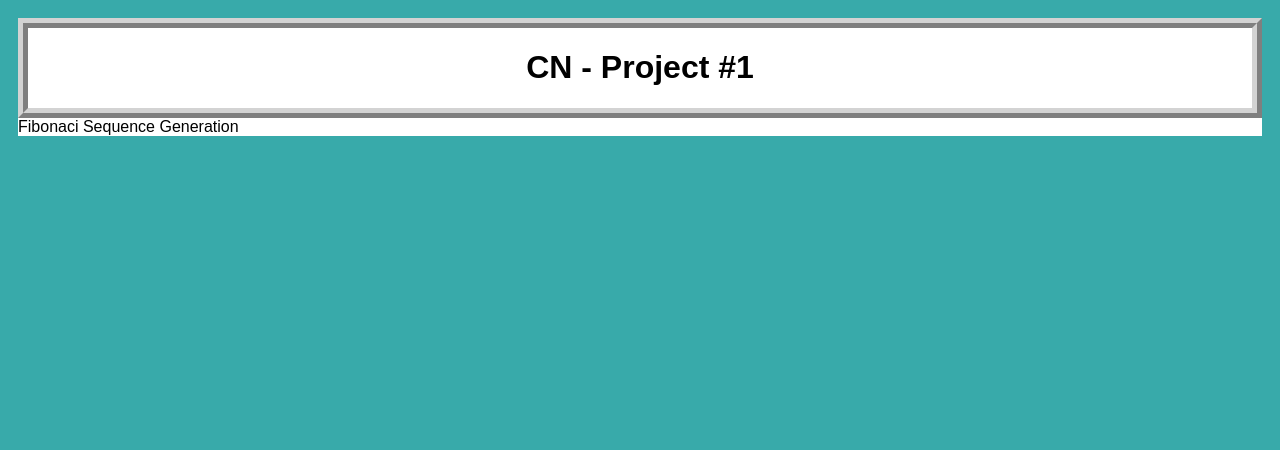
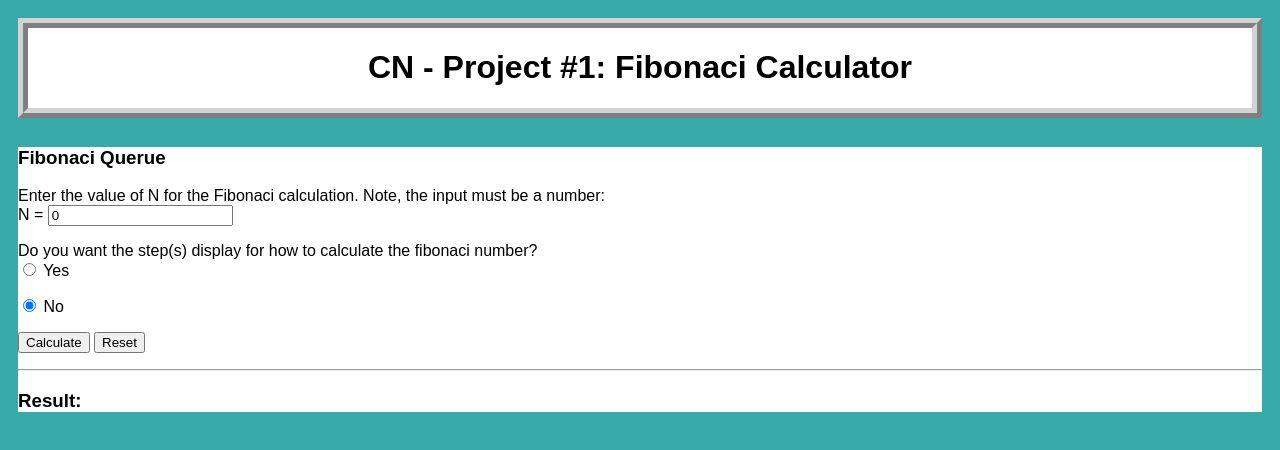
Before and after one commit to kevoy2/CN---Project-1, a plain HTML site: page index.html in a window 1280 px wide. Drawn offline with Linux system fonts and the light colour scheme.

Commit message:
Add files via upload

```diff
--- a/index.html
+++ b/index.html
@@ -3,17 +3,33 @@
 	<head>
 		<link rel="stylesheet" type="text/css" href="style.css">
 		<title> CN - Project #1 </title>
+        <script type="text/javascript" src="./script.js"></script>
 	</head>
 	<body>
         <!--Header Box-->
 		<div class="header">
 			<div class="name">
-				<h1>CN - Project #1</h1>
+				<h1>CN - Project #1: Fibonaci Calculator</h1>
 			</div>
 		</div>
 		<!--Content Box-->
 		<div class="content">
-            Fibonaci Sequence Generation
+            <h3>Fibonaci Querue</h3>
+            <form method="post" id="calc">
+                Enter the value of N for the Fibonaci calculation. Note, the input must be a number:<br>
+                N = <input name="fibonaci" type="number" value="0">
+                <p>
+                Do you want the step(s) display for how to calculate the fibonaci number?<br>
+                <input name="shown" type="radio" value="Y"> Yes
+                <p>
+                <input name="shown" type="radio" value="N" checked> No
+                <p>
+                <input onclick="retrieve()" type="submit" value="Calculate">
+                <input type="reset">
+            </form>
+            <hr>
+            <h3>Result:</h3>
+            <div onload="display()" id="result"></div>
 		</div>
 	</body>
 </html>
--- a/script.js
+++ b/script.js
@@ -0,0 +1,23 @@
+// Global Variables
+var n;
+var result;
+var option;
+
+// A function to retrieve html form data.
+function retrieve() {
+    var form = document.getElementById('calc');
+    n = form.fibonaci.value;
+    option = form.shown.value;
+    alert("N = " + n)
+}
+
+// A function to retrieve html form data.
+function display() {
+    var object = document.getElementById('result');
+    object.innerHTML = "Result: <br> N/a";
+}
+
+// Function to calculate the fibonaci number indicated by the website user.
+function calculate() {
+
+}
--- a/style.css
+++ b/style.css
@@ -26,6 +26,6 @@ h2 {
 	position: relative;
 	background-color: white;
 	height: 80%;
-    top: 0px;
+    top: 10px;
 	bottom: 170px;
 }
```
